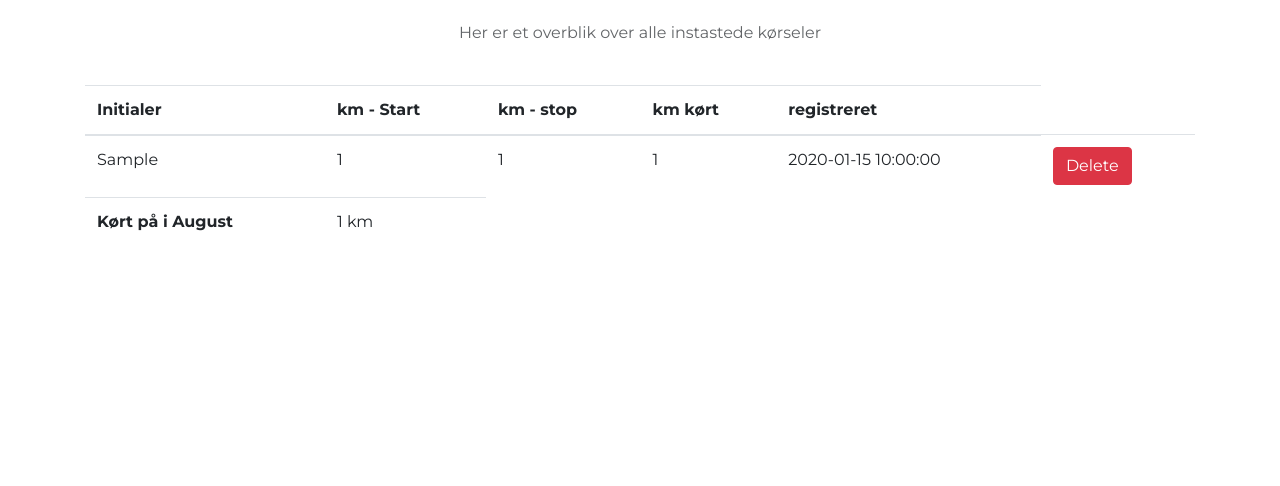
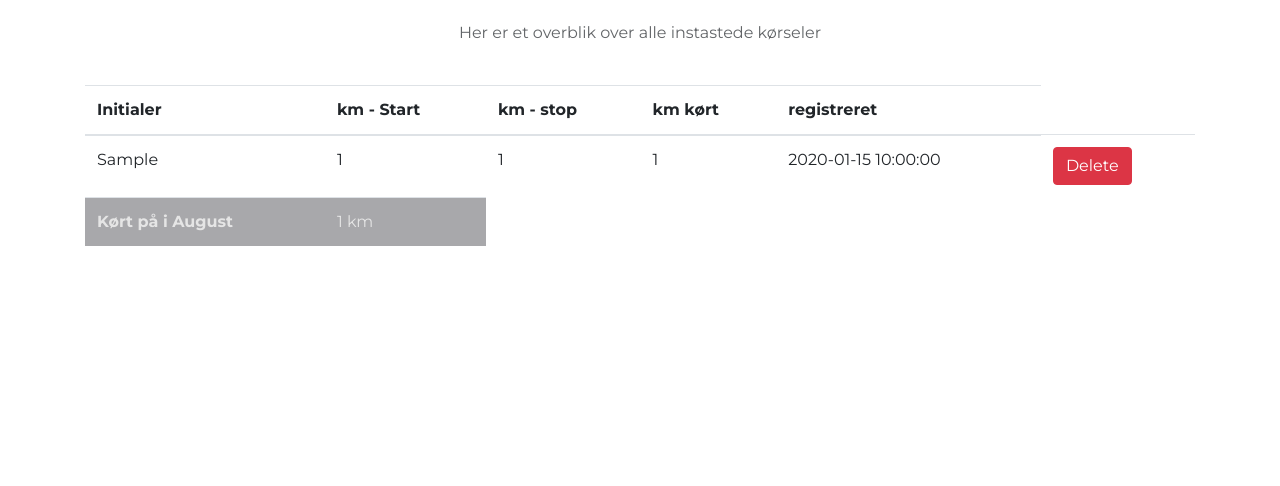
Before and after one commit to OleMortensen8/Kiliometerjournal, a PHP site: page /features.php in a window 1280 px wide. Shown: the part 197-683 px from the top of the page. Run offline with PHP 8.4, Linux system fonts and the light colour scheme; tables that the repository leaves empty hold one stand-in row (values such as "Sample post"); some libraries are stand-ins or nearby versions.

Commit message:
Added Footer styles

```diff
--- a/assets/css/main.css
+++ b/assets/css/main.css
@@ -1,3 +1,7 @@
 #wrap{
   min-height:calc(100vh - 84px);
 }
+tfoot{
+  background-color:rgb(168,168,171);
+  color:#e5e5e5;
+}
--- a/features.php
+++ b/features.php
@@ -18,6 +18,7 @@
                     }
                     ?>
                         </table>
+
                     </div>
                 </div>
             </div>
```
